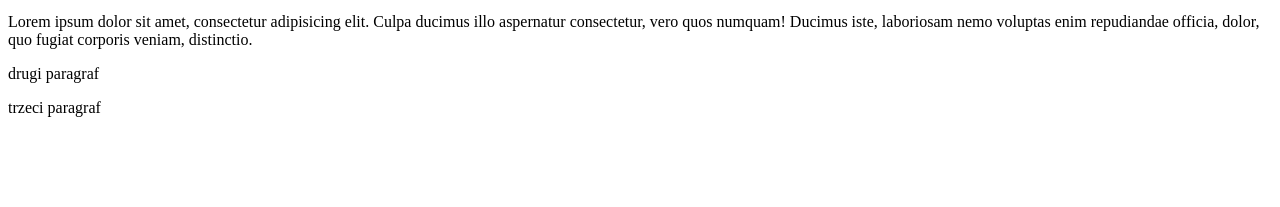
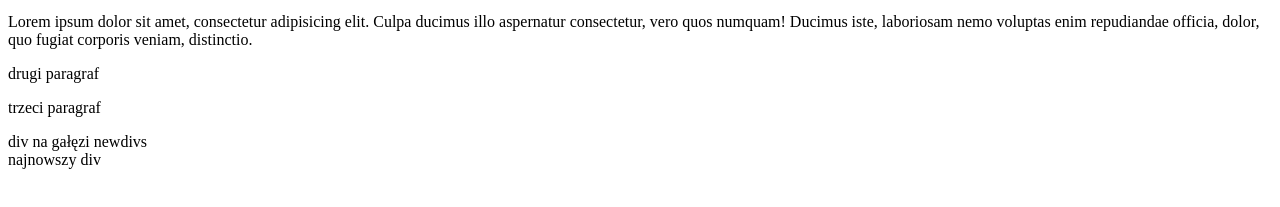
Before and after one commit to marcin11121991/marcin11121991.github.io, a plain HTML site: page index.html in a window 1280 px wide. Shown: the part 155-362 px from the top of the page. Drawn offline with Linux system fonts and the light colour scheme.

Commit message:
kolejny nowy div

```diff
--- a/index.html
+++ b/index.html
@@ -10,12 +10,23 @@
  <p>
    Lorem ipsum dolor sit amet, consectetur adipiscing elit. Pellentesque semper neque at libero vestibulum, sed pellentesque est tempus. Nulla id dolor eu nisi suscipit aliquet. Sed vitae mollis justo, nec blandit tortor. Aliquam et nunc eget sapien scelerisque viverra eget ut arcu. Ut a sem commodo augue aliquam accumsan. Nunc ullamcorper dui non magna auctor dapibus. Pellentesque velit enim, efficitur eu gravida vitae, sollicitudin vitae diam. Maecenas vehicula velit sit amet nisl faucibus fermentum a id enim. In aliquet hendrerit ex, semper maximus libero tempus dictum. Nulla quam metus, elementum id enim a, convallis hendrerit dolor.
 </p>
-<div>Lorem ipsum dolor sit amet, consectetur adipisicing elit. Culpa ducimus illo aspernatur consectetur, vero quos numquam! Ducimus iste, laboriosam nemo voluptas enim repudiandae officia, dolor, quo fugiat corporis veniam, distinctio.</div>
+<div>
+Lorem ipsum dolor sit amet, consectetur adipisicing elit. Culpa ducimus illo aspernatur consectetur, vero quos numquam! Ducimus iste, laboriosam nemo voluptas enim repudiandae officia, dolor, quo fugiat corporis veniam, distinctio.
+</div>
 
-<p>drugi paragraf</p>
-<p>trzeci paragraf</p>
+<p>
+drugi paragraf
+</p>
+<p>
+trzeci paragraf
+</p>
 
-
+<div>
+ div na gałęzi newdivs
+ </div>
+ <div>
+     najnowszy div
+ </div>
 </body>
 
 </html>
```
